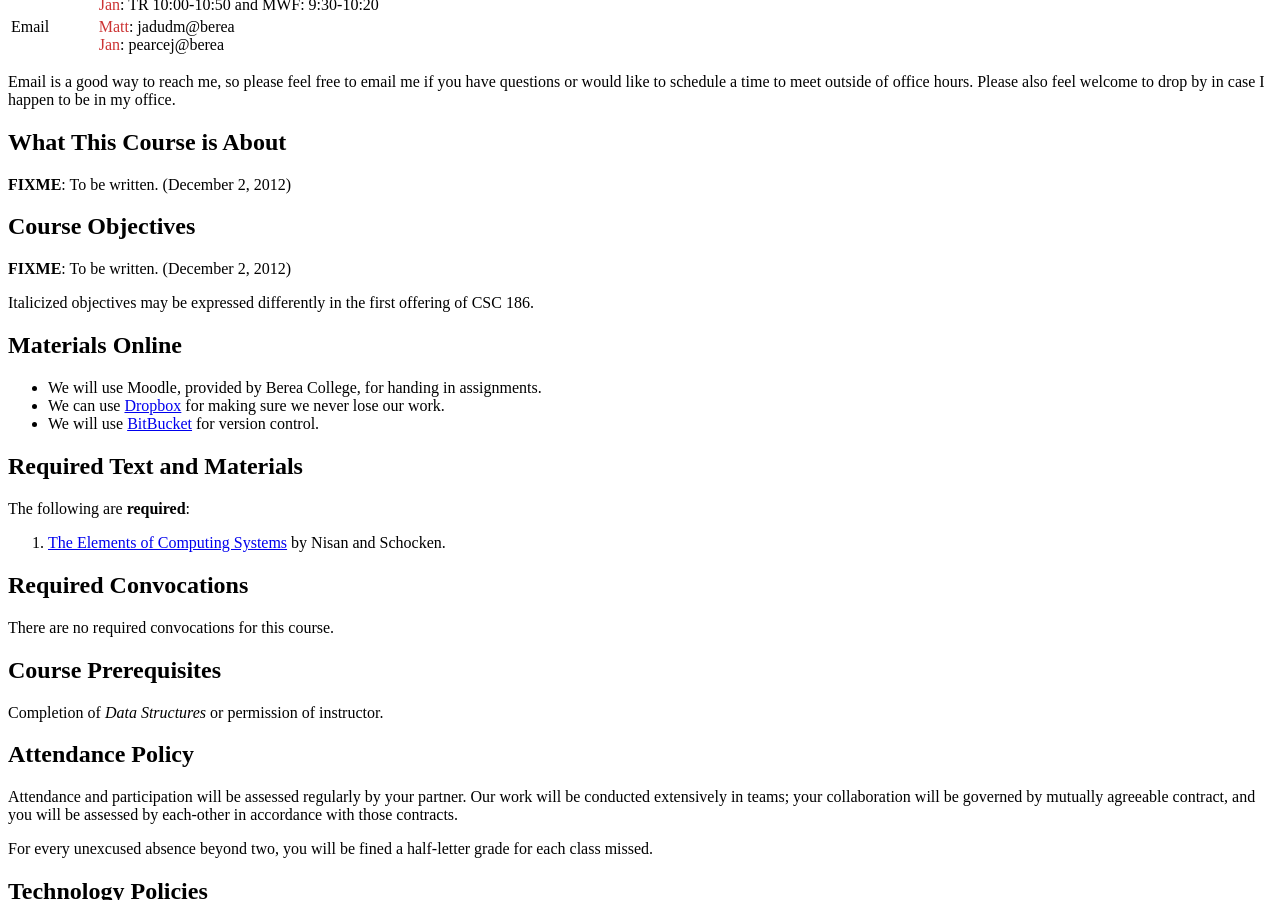
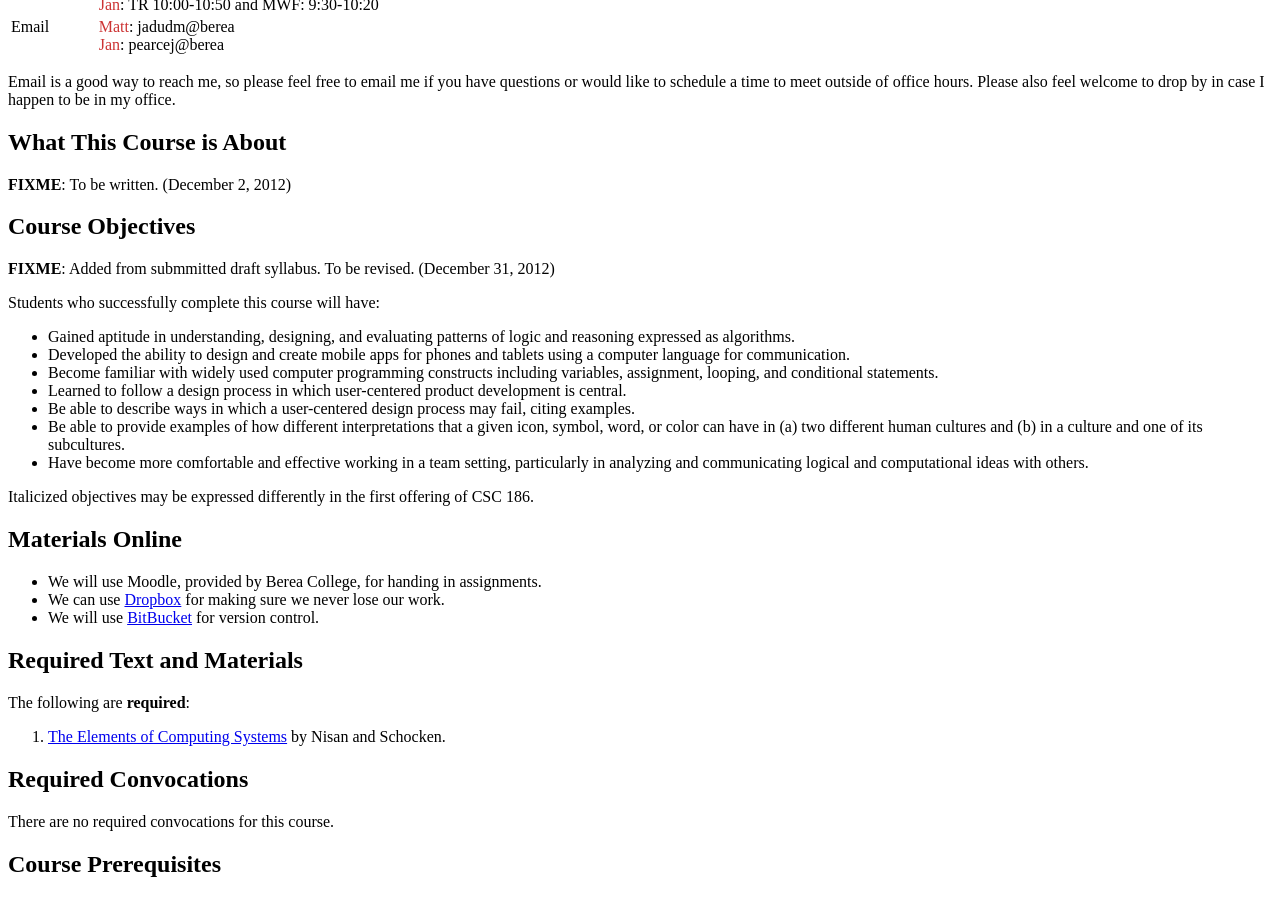
Before and after one commit to bereacs/ba4abw-www, a Jekyll site: the page built from infra/_posts/2012-12-25-syllabus.md, in a window 1280 px wide and 900 px high, scrolled down 498 px. Built offline with Jekyll 4.4.1, drawn with Linux system fonts in a browser that asks for light colours; nearby versions of some CDN libraries; some web fonts are replaced; library files that are not in the unit come from our copies.

Commit message:
added in draft leaning objectives
These still need major revision. I just pulled them from our submitted
draft syllabus.

```diff
--- a/_includes/syllabus/course-objectives.html
+++ b/_includes/syllabus/course-objectives.html
@@ -1,3 +1,12 @@
-**FIXME**: To be written. (December 2, 2012)
+**FIXME**: Added from submmitted draft syllabus.  To be revised. (December 31, 2012)
+
+Students who successfully complete this course will have:
+* Gained aptitude in understanding, designing, and evaluating patterns of logic and reasoning expressed as algorithms.
+* Developed the ability to design and create mobile apps for phones and tablets using a computer language for communication.
+* Become familiar with widely used computer programming constructs including variables, assignment, looping, and conditional statements.
+* Learned to follow a design process in which user-centered product development is central.
+* Be able to describe ways in which a user-centered design process may fail, citing examples.
+* Be able to provide examples of how different interpretations that a given icon, symbol, word, or color can have in (a) two different human cultures and (b) in a culture and one of its subcultures.
+* Have become more comfortable and effective working in a team setting, particularly in analyzing and communicating logical and computational ideas with others.
 
 Italicized objectives may be expressed differently in the first offering of {{ site.number }}.
```
